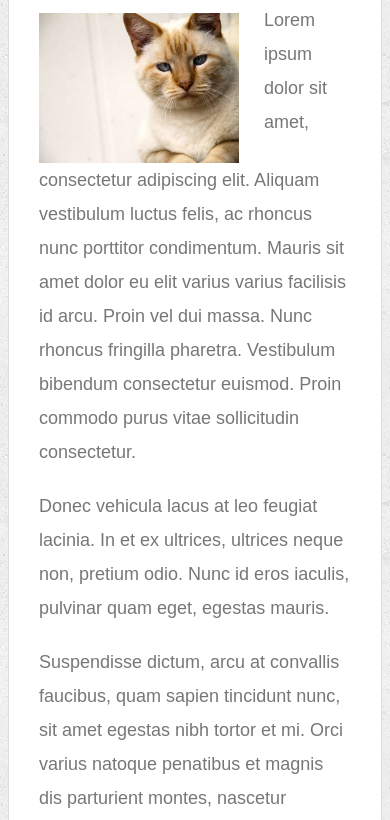
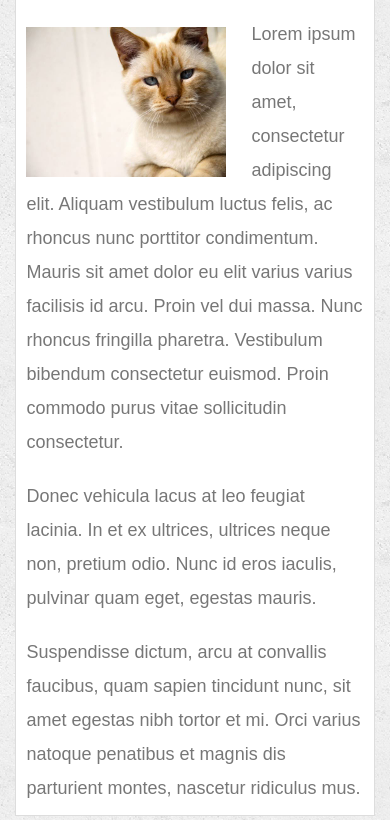
Before and after one commit to dkaj1990/Responsive-port, a plain HTML site: page index.html in a window 390 px wide. Shown: the part 283-1103 px from the top of the page. Drawn offline with Linux system fonts and the light colour scheme.

Commit message:
Completed mobile styling for about me page

```diff
--- a/assets/css/style.css
+++ b/assets/css/style.css
@@ -230,8 +230,13 @@ input[type=submit] {
     text-align: center;
     margin-top: 10px;
     margin-bottom: 10px;
+  }
+  #main-container{
+    padding-top: 160px;
+  }
+  .main-section{
+    padding: 10px;
+    width: 96%;
+    margin: 1% 2% 40px 2%;
+  }
 }
-
-  }
-
-}
```
